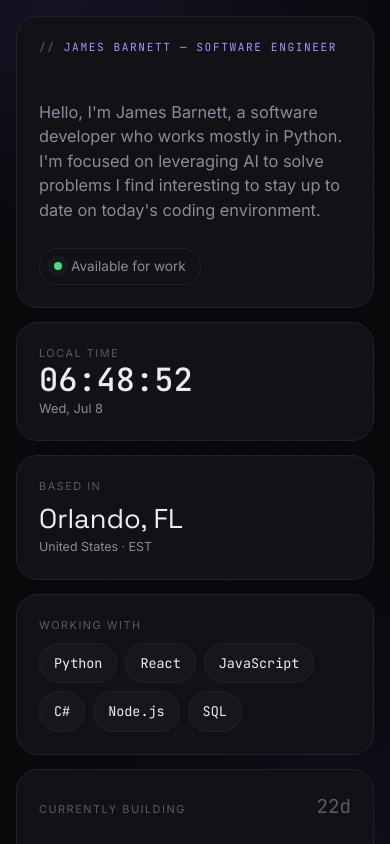
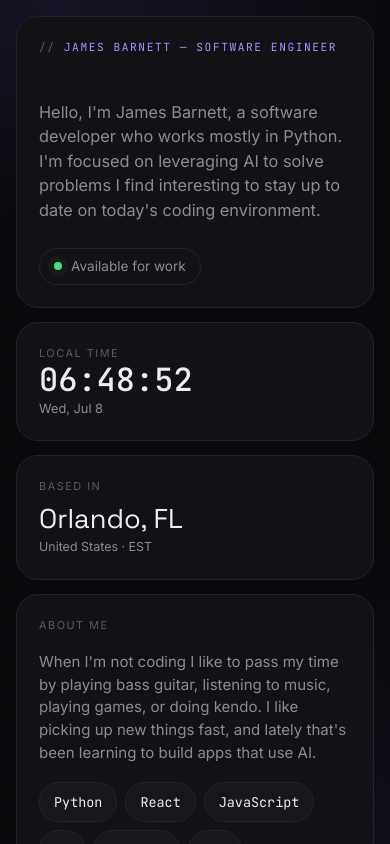
Before and after one commit to shadowstorm37/portfolio, a React (Vite) app: page / in a window 390 px wide. Shown: the top 844 px of the page. Built offline with nearby package versions, Linux system fonts and the light colour scheme.

Commit message:
feat: Added about me section in place of tech stack.

```diff
--- a/src/App.css
+++ b/src/App.css
@@ -102,7 +102,7 @@ body {
 .cell--hero     { grid-column: span 3; grid-row: span 2; }
 .cell--clock    { grid-column: span 1; grid-row: span 1; display: flex; align-items: center; }
 .cell--loc      { grid-column: span 1; grid-row: span 1; display: flex; flex-direction: column; justify-content: center; }
-.cell--stack    { grid-column: span 2; grid-row: span 2; }
+.cell--about    { grid-column: span 2; grid-row: span 2; }
 .cell--building { grid-column: span 2; grid-row: span 2; display: flex; flex-direction: column; }
 .cell--projects { grid-column: span 4; }
 .cell--gh       { grid-column: span 1; }
@@ -188,12 +188,19 @@ body {
 }
 .mini-foot { font-size: 0.78rem; color: var(--muted); margin-top: 4px; }
 
-/* ── Stack ──────────────────────────────────── */
-.cell--stack { display: flex; flex-direction: column; }
+/* ── About ──────────────────────────────────── */
+.cell--about { display: flex; flex-direction: column; }
+.about-text {
+  color: var(--muted);
+  font-size: 0.94rem;
+  margin-top: 8px;
+  max-width: 46ch;
+}
 .stack-list {
   list-style: none;
   display: flex; flex-wrap: wrap; gap: 8px;
   margin-top: auto;
+  padding-top: 18px;
 }
 .stack-list li {
   font-family: "JetBrains Mono", monospace;
@@ -362,7 +369,8 @@ a:focus-visible, .tile:focus-visible {
   .grid { grid-template-columns: repeat(2, 1fr); }
   .cell--hero { grid-column: span 2; grid-row: auto; }
   .cell--clock, .cell--loc { grid-column: span 1; }
-  .cell--stack { grid-column: span 2; grid-row: auto; }
+  .cell--about { grid-column: span 2; grid-row: auto; }
+  .cell--building { grid-column: span 2; grid-row: auto; }
   .cell--projects { grid-column: span 2; }
   .cell--gh, .cell--li { grid-column: span 1; }
   .cell--contact { grid-column: span 2; }
--- a/src/App.jsx
+++ b/src/App.jsx
@@ -220,8 +220,14 @@ export default function App() {
           <span className="mini-foot">United States · EST</span>
         </Tile>
 
-        <Tile className="cell cell--stack" spotlight>
-          <span className="mini-label">Working with</span>
+        <Tile className="cell cell--about" spotlight>
+          <span className="mini-label">About me</span>
+          <p className="about-text">
+            When I'm not coding I like to pass my time by playing bass guitar,
+            listening to music, playing games, or doing kendo. I like picking up
+            new things fast, and lately that's been learning to build apps that use
+            AI.
+          </p>
           <ul className="stack-list">
             {stack.map((s) => (
               <li key={s} onMouseEnter={() => playTick(1.2)}>
@@ -301,7 +307,7 @@ export default function App() {
             {social.email}
           </a>
           <p className="contact-note">
-            Open to internships, collaborations, and interesting problems.
+            Open to a full-time job, collaborations, and interesting problems.
           </p>
         </Tile>
       </div>
```
